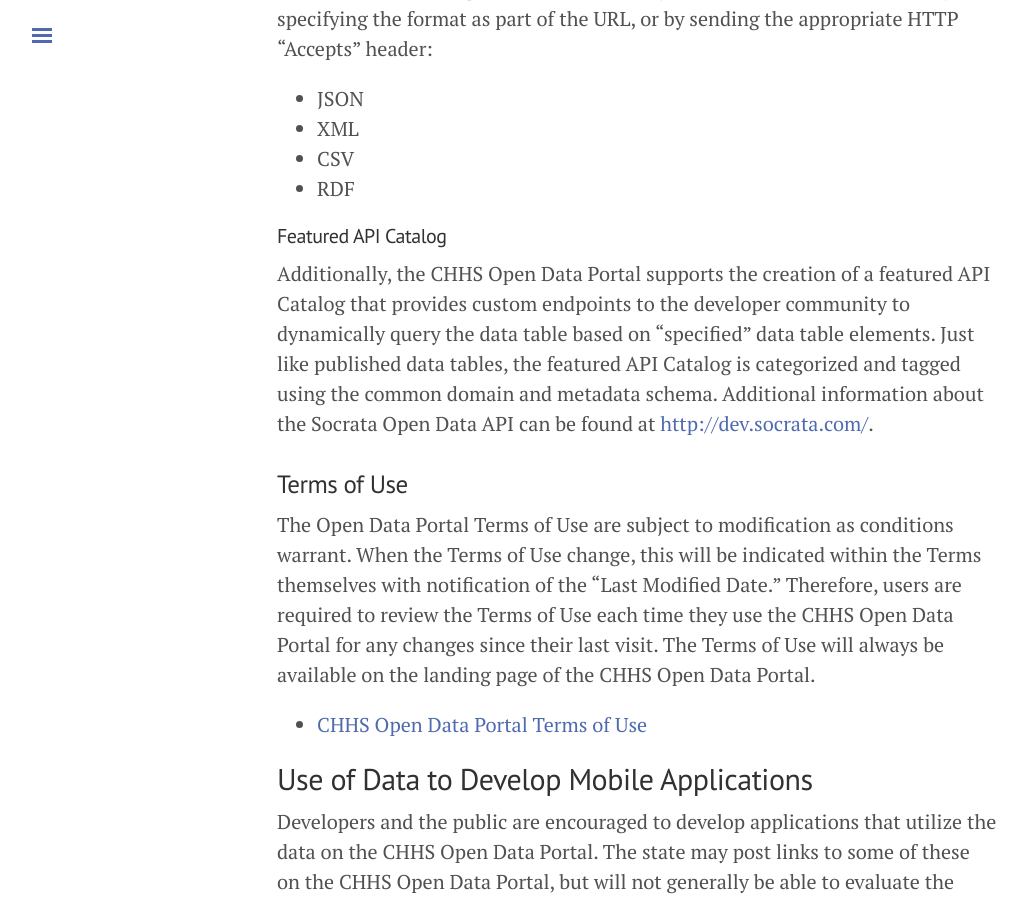
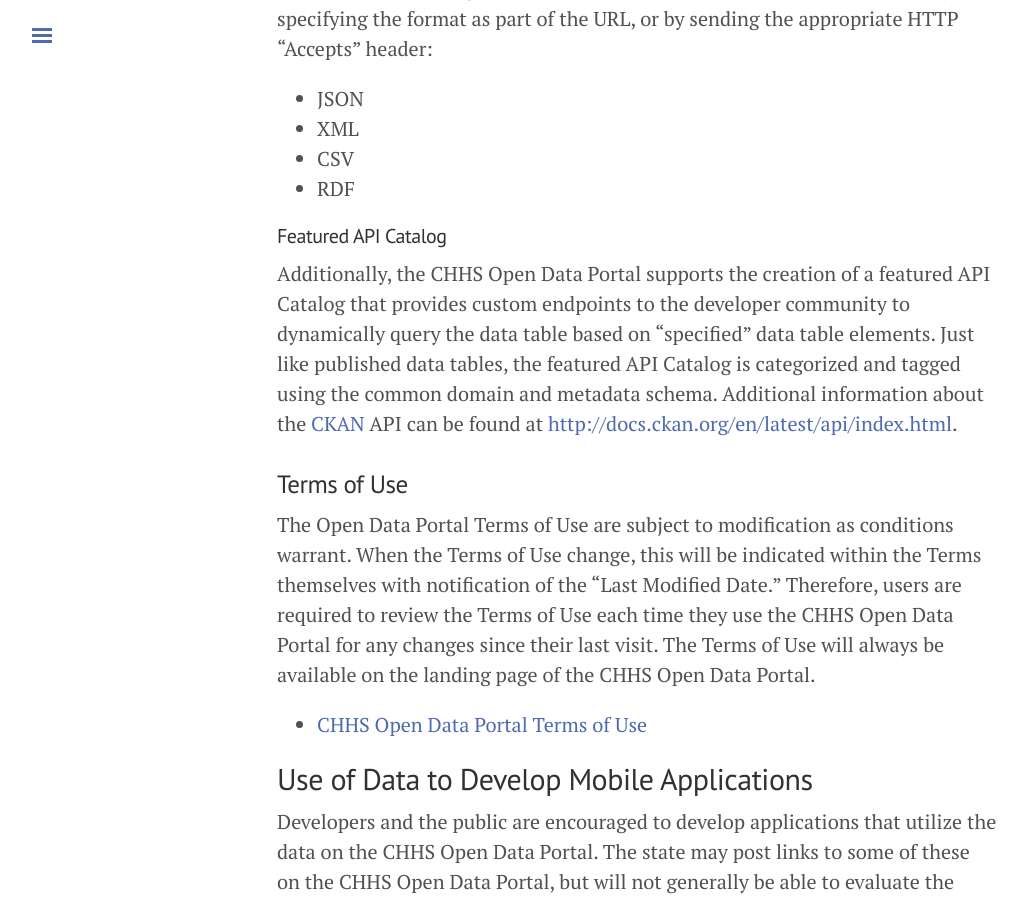
Before and after one commit to chhsdata/opendatahandbook, a Jekyll site: the page built from 5_use.md, in a window 1280 px wide and 900 px high, scrolled down 2470 px. Shown: the whole window, without its empty margins (3-1030 px from the left). Built offline with Jekyll 4.4.1, drawn with Linux system fonts in a browser that asks for light colours.

Commit message:
CKAN
CKAN

```diff
--- a/5_use.md
+++ b/5_use.md
@@ -61,7 +61,7 @@ All communication with the API is done through an HTTPS protocol. The portal pro
 
 #### Featured API Catalog
 
-Additionally, the CHHS Open Data Portal supports the creation of a featured API Catalog that provides custom endpoints to the developer community to dynamically query the data table based on "specified" data table elements. Just like published data tables, the featured API Catalog is categorized and tagged using the common domain and metadata schema. Additional information about the Socrata Open Data API can be found at [http://dev.socrata.com/](http://dev.socrata.com/).
+Additionally, the CHHS Open Data Portal supports the creation of a featured API Catalog that provides custom endpoints to the developer community to dynamically query the data table based on "specified" data table elements. Just like published data tables, the featured API Catalog is categorized and tagged using the common domain and metadata schema. Additional information about the [CKAN](https://ckan.org/) API can be found at [http://docs.ckan.org/en/latest/api/index.html](http://docs.ckan.org/en/latest/api/).
 
 ### Terms of Use
 
```
